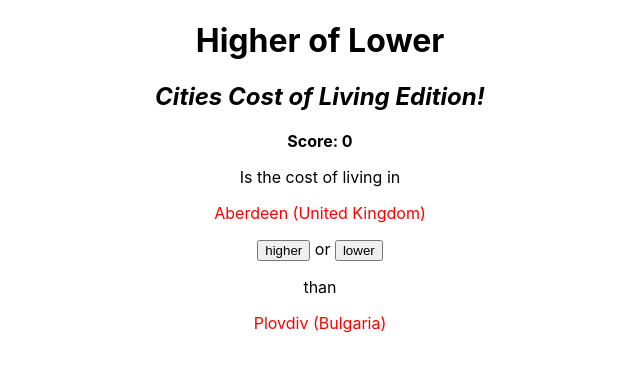
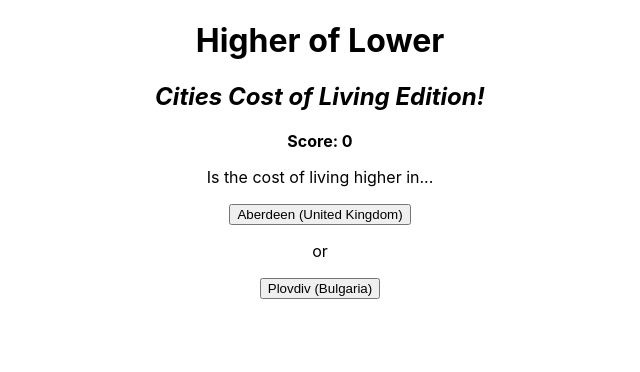
Before and after one commit to serenainzani/higher-or-lower-cost-of-living, a React (Create React App) app: page / in a window 1280 px wide. Shown: the top 372 px of the page, without its empty margins (320-960 px from the left). Built offline with nearby package versions, Linux system fonts and the light colour scheme.

Commit message:
Converted City to the game's buttons (#15)

```diff
--- a/src/App.js
+++ b/src/App.js
@@ -1,6 +1,5 @@
 import { useState, useEffect } from "react";
 import "./App.css";
-import ButtonHigherLower from "./ButtonHigherLower.js";
 import City from "./City.js";
 import citiesData from "./readData.js";
 
@@ -43,21 +42,24 @@ function App() {
             <h1>Higher of Lower</h1>
             <h2>Cities Cost of Living Edition!</h2>
             <p id="score">Score: {score}</p>
-            <p>Is the cost of living in</p>
-            <City cityName={city1.name} />
-            <ButtonHigherLower
-                text="higher"
+            <p>Is the cost of living higher in...</p>
+            <div>
+                {" "}
+                <City
+                    cityName={city1.name}
                     answer={isHigher}
                     addPoints={handleCallback}
                 />
-            <span> or </span>
-            <ButtonHigherLower
-                text="lower"
+            </div>
+
+            <p> or </p>
+            <div>
+                <City
+                    cityName={city2.name}
                     answer={!isHigher}
                     addPoints={handleCallback}
                 />
-            <p>than</p>
-            <City cityName={city2.name} />
+            </div>
         </>
     );
 }
--- a/src/ButtonHigherLower.js
+++ /dev/null
@@ -1,13 +0,0 @@
-function ButtonHigherLower(props) {
-    const handleClick = () => {
-        console.log("clicked");
-        if (props.answer) {
-            props.addPoints(true);
-        } else {
-            props.addPoints(false);
-        }
-    };
-    return <button onClick={handleClick}>{props.text}</button>;
-}
-
-export default ButtonHigherLower;
--- a/src/City.js
+++ b/src/City.js
@@ -1,7 +1,15 @@
 import "./City.css";
 
 function City(props) {
-    return <p className="city">{props.cityName}</p>;
+    const handleClick = () => {
+        console.log("clicked");
+        if (props.answer) {
+            props.addPoints(true);
+        } else {
+            props.addPoints(false);
+        }
+    };
+    return <button onClick={handleClick}>{props.cityName}</button>;
 }
 
 export default City;
```
Lines whose indentation alone changed are shown as unchanged.
